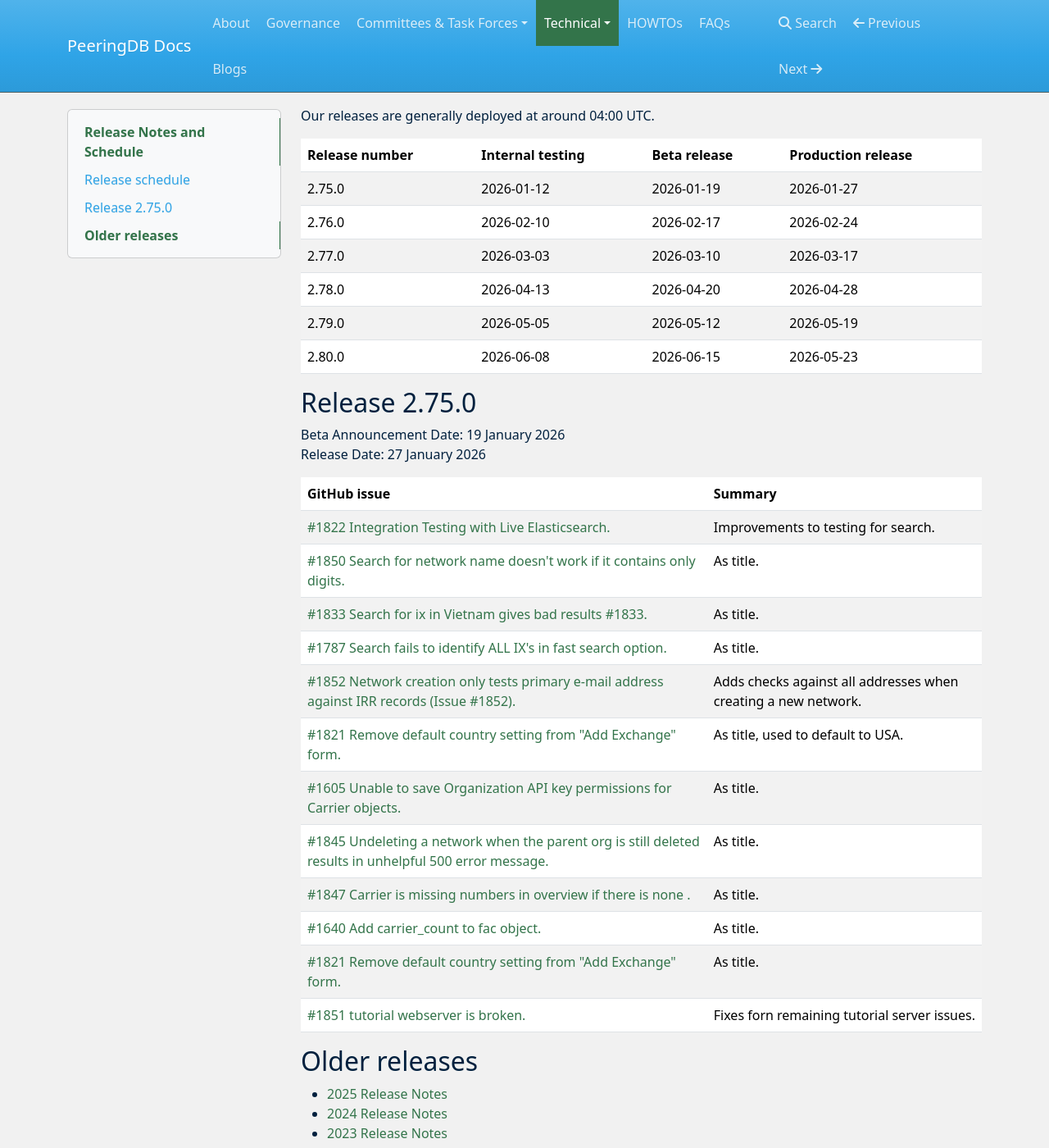
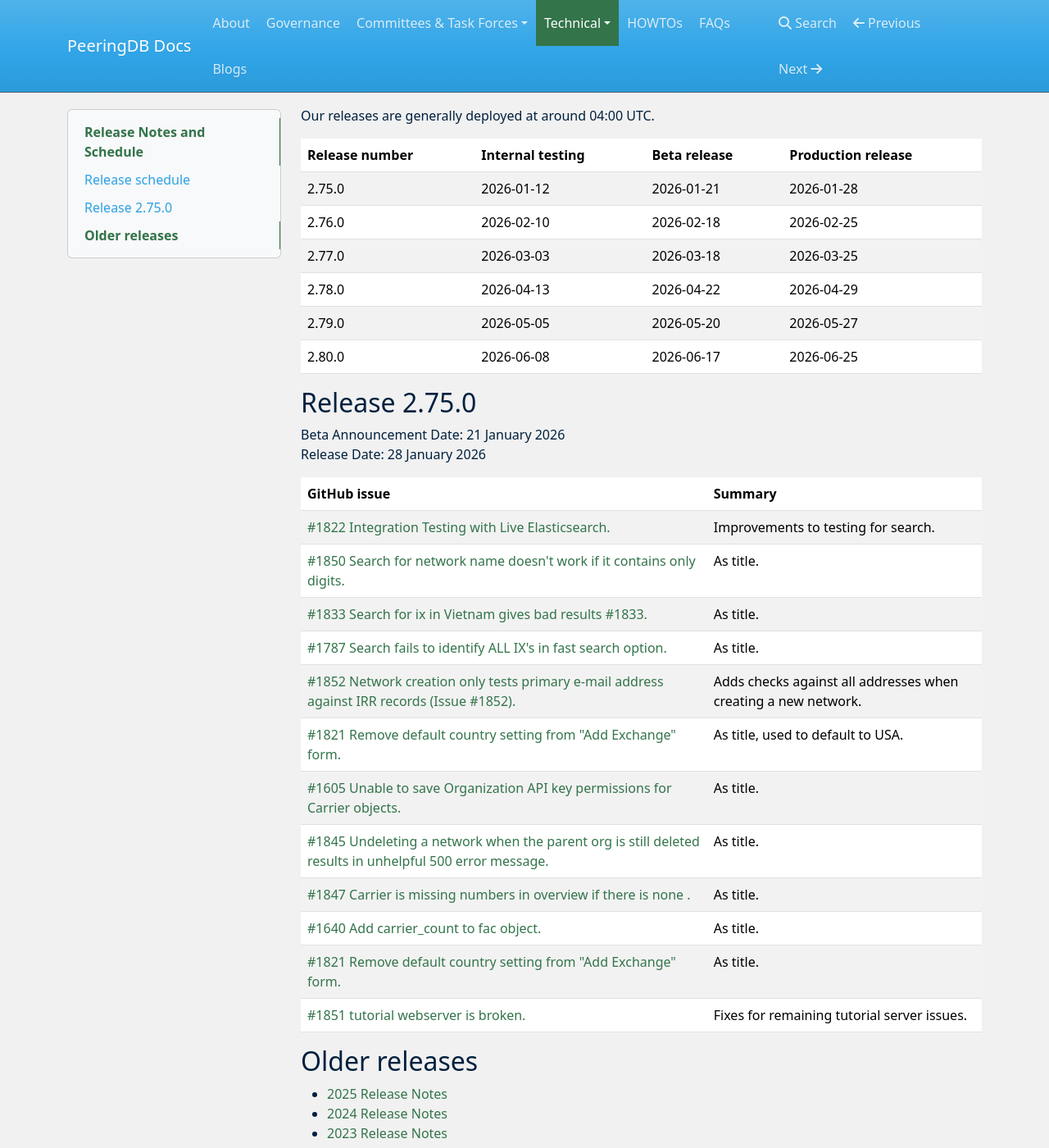
Before and after one commit to peeringdb/docs, an MkDocs documentation site: the page built from docs/release_notes/index.md, in a window 1280 px wide and 1400 px high, scrolled down 365 px. Shown: the whole window at 82% size. Built offline with MkDocs 1.6.1, drawn with Linux system fonts in a browser that asks for light colours; nearby versions of some CDN libraries.

Commit message:
Release Notes copy edits.

```diff
--- a/docs/release_notes/index.md
+++ b/docs/release_notes/index.md
@@ -14,17 +14,17 @@
 
 | **Release number** | **Internal testing** | **Beta release** | **Production release** |
 | -------------- | ---------------- | ------------ | ------------------ |
-| 2.75.0 | 2026-01-12 | 2026-01-19 | 2026-01-27 |
-| 2.76.0 | 2026-02-10 | 2026-02-17 | 2026-02-24 |
-| 2.77.0 | 2026-03-03 | 2026-03-10 | 2026-03-17 |
-| 2.78.0 | 2026-04-13 | 2026-04-20 | 2026-04-28 |
-| 2.79.0 | 2026-05-05 | 2026-05-12 | 2026-05-19 |
-| 2.80.0 | 2026-06-08 | 2026-06-15 | 2026-05-23 |
+| 2.75.0 | 2026-01-12 | 2026-01-21 | 2026-01-28 |
+| 2.76.0 | 2026-02-10 | 2026-02-18 | 2026-02-25 |
+| 2.77.0 | 2026-03-03 | 2026-03-18 | 2026-03-25 |
+| 2.78.0 | 2026-04-13 | 2026-04-22 | 2026-04-29 |
+| 2.79.0 | 2026-05-05 | 2026-05-20 | 2026-05-27 |
+| 2.80.0 | 2026-06-08 | 2026-06-17 | 2026-06-25 |
 
 ## Release 2.75.0
 
-Beta Announcement Date: 19 January 2026
-Release Date: 27 January 2026
+Beta Announcement Date: 21 January 2026
+Release Date: 28 January 2026
 
 | **GitHub issue** | **Summary** |
 | ----------------- | ----------- |
@@ -39,7 +39,7 @@
 | [#1847 Carrier is missing numbers in overview if there is none .](https://github.com/peeringdb/peeringdb/issues/1847) | As title.|
 | [#1640 Add carrier_count to fac object.](https://github.com/peeringdb/peeringdb/issues/1640) | As title.|
 | [#1821 Remove default country setting from "Add Exchange" form.](https://github.com/peeringdb/peeringdb/issues/1821) | As title.|
-| [#1851 tutorial webserver is broken.](https://github.com/peeringdb/peeringdb/issues/1851) | Fixes forn remaining tutorial server issues.|
+| [#1851 tutorial webserver is broken.](https://github.com/peeringdb/peeringdb/issues/1851) | Fixes for remaining tutorial server issues.|
 
 
 ## Older releases
```
